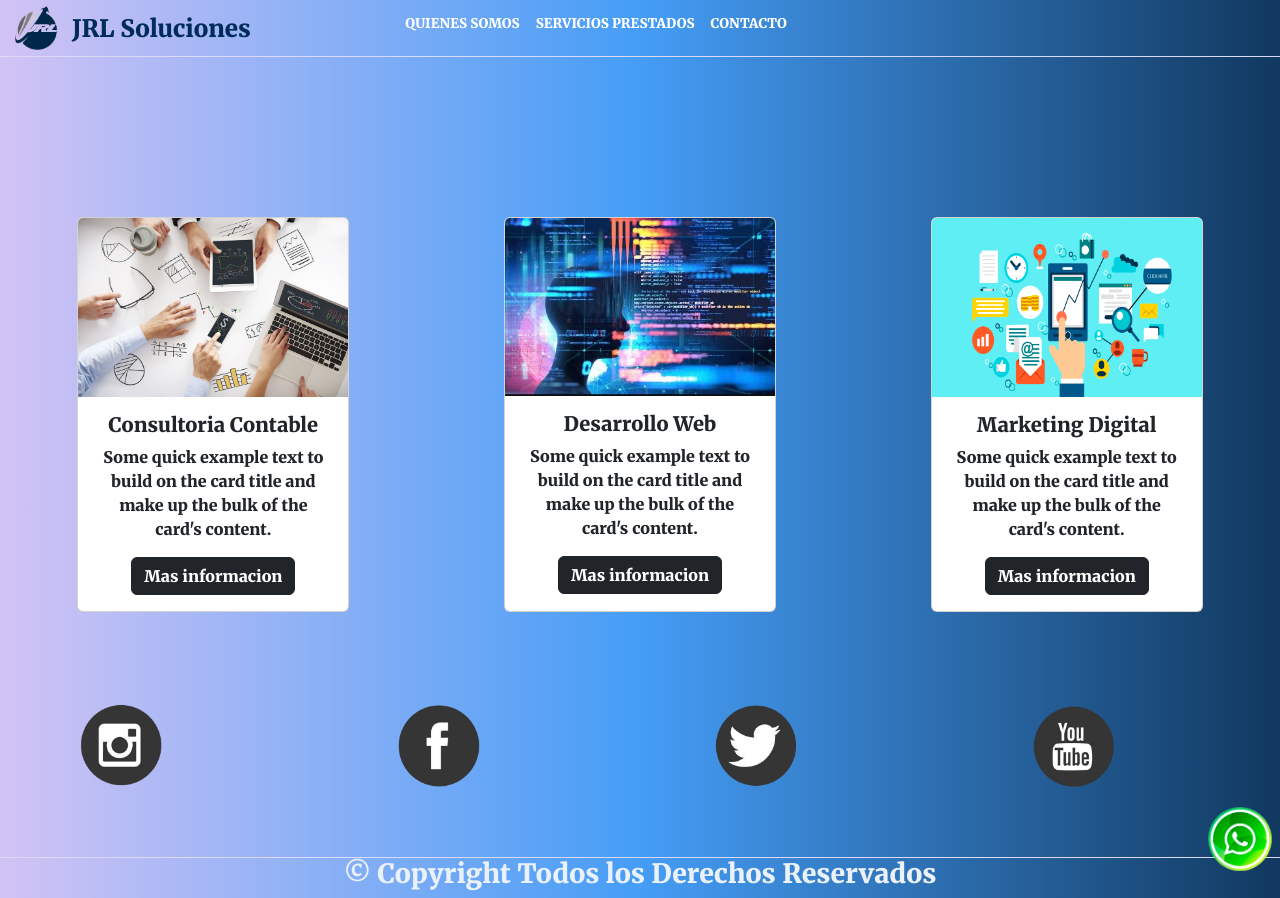
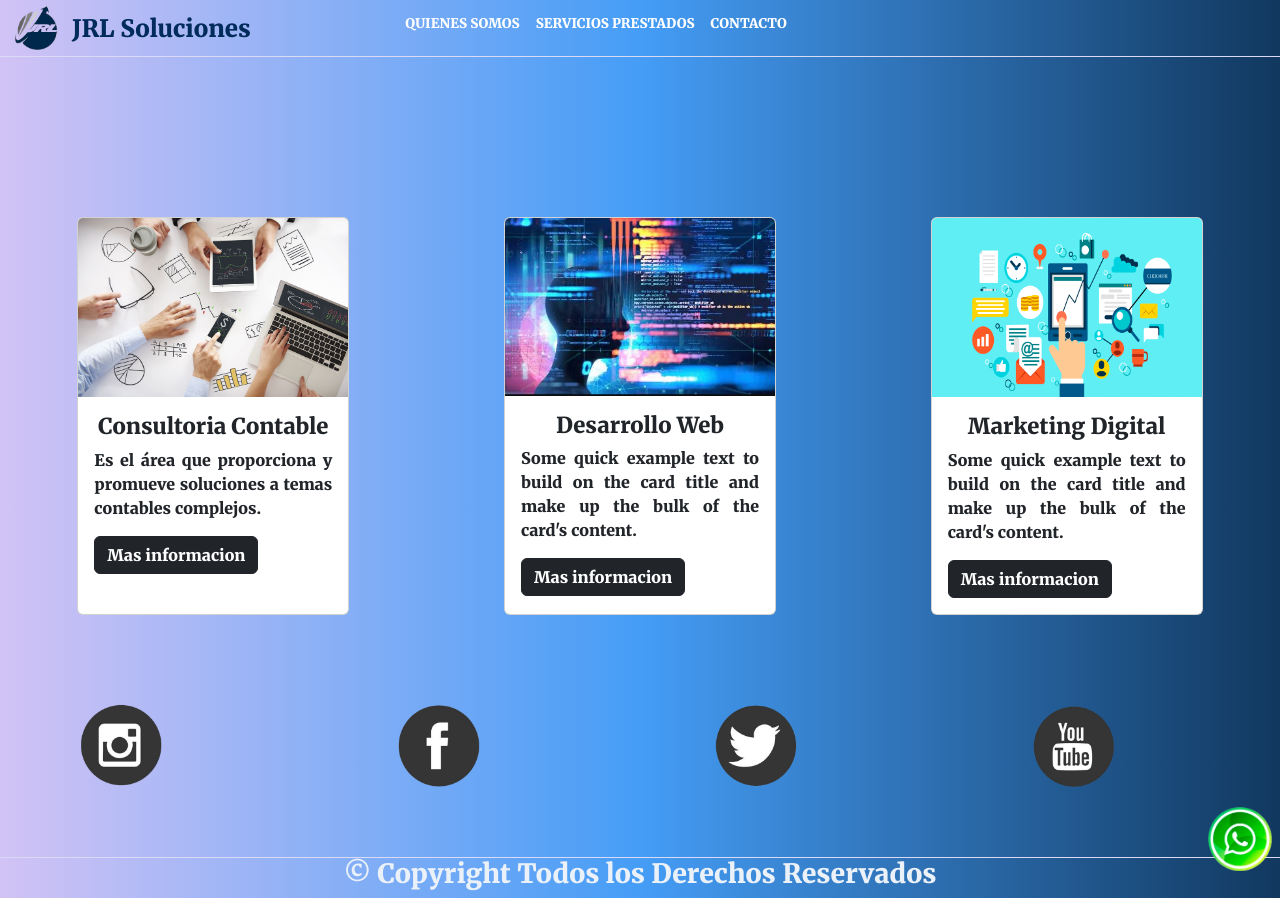
Before and after one commit to happycripto/jrl_soluciones, a website: page pages/intro_servicios.html in a window 1280 px wide. Drawn offline with nearby package versions, Linux system fonts and the light colour scheme.

Commit message:
primera subida con errores despues de 1 semana enfermo veo algunos errores que no estaban antes

```diff
--- a/pages/intro_servicios.html
+++ b/pages/intro_servicios.html
@@ -93,15 +93,15 @@
                 <div class="card" style="width: 17rem;">
                     <img src="../img/img_consultoria.jpg" class="card-img-top" alt="Imagen de un equipo administravitivo trabajando">
                     <div class="card-body">
-                        <h5 class="card-title">Consultoria Contable</h5>
-                        <p class="card-text">Some quick example text to build on the card title and make up the bulk of the card's content.</p>
+                        <h3 class="card-title">Consultoria Contable</h3>
+                        <p class="card-text">Es el área que proporciona y promueve soluciones a temas contables complejos.</p>
                         <a href="../pages/servicios.html" class="btn btn-dark">Mas informacion</a>
                     </div>
                 </div>
                 <div class="card" style="width: 17rem;">
                     <img src="../img/img_innovacion_it.jpeg" class="card-img-top" alt="Imagen de un equipo administravitivo trabajando">
                     <div class="card-body">
-                        <h5 class="card-title">Desarrollo Web</h5>
+                        <h3 class="card-title">Desarrollo Web</h3>
                         <p class="card-text">Some quick example text to build on the card title and make up the bulk of the card's content.</p>
                         <a href="../pages/servicios.html" class="btn btn-dark">Mas informacion</a>
                     </div>
@@ -109,7 +109,7 @@
                 <div class="card" style="width: 17rem;">
                     <img src="../img/img_marketing_publicidad.png" class="card-img-top" alt="Imagen de un equipo administravitivo trabajando">
                     <div class="card-body">
-                        <h5 class="card-title">Marketing Digital</h5>
+                        <h3 class="card-title">Marketing Digital</h3>
                         <p class="card-text">Some quick example text to build on the card title and make up the bulk of the card's content.</p>
                         <a href="../pages/servicios.html" class="btn btn-dark">Mas informacion</a>
                     </div>
--- a/sass/segundarios/_intro_servicios.scss
+++ b/sass/segundarios/_intro_servicios.scss
@@ -3,17 +3,19 @@
 //nestin//
 /*estilos de tarjetas*/
 .mainTarjetas{
-    justify-content:space-around;
     .tarjetas{
         display: flex;
         flex-direction: row;
         justify-content:space-around;
         flex-wrap: wrap;
             .card{
-                display: flex;
-                margin-top: 10rem;
-                margin-bottom: 5rem;
-                text-align: center;
+                .card-title{
+                    font-size: 16.5pt;
+                    text-align: center;
+                }
+                .card-text{
+                    text-align: justify;
+                }
             }
     }
 }
--- a/sass/segundarios/_queries.scss
+++ b/sass/segundarios/_queries.scss
@@ -3,7 +3,6 @@
     body{
     min-height:100vh;
     width: 100%;
-    overflow-x: hidden;
         header{
             div{
                 /*Logo y titulo*/
@@ -30,9 +29,9 @@
                 /*menu servicios con bootstrap*/
                 .menu{
                     .menu-hamburguesa{
-                        margin-left: 13rem;
                         top: 0;
                         position: absolute;
+                        right: 10px;
                         button{
                             .navbar-toggler-icon{
                                 filter: brightness(0) invert(1);
@@ -273,10 +272,8 @@
         .mainTarjetas{
             .tarjetas{
                 .card{
-                    display: flex;
                     margin-top: 2rem;
                     margin-bottom: 1rem;
-                    text-align: center;
                 }
             }
         }
@@ -306,7 +303,6 @@
     body{
         min-height:100vh;
         width: 100%;
-        overflow-x: hidden;
             header{
                 div{
                     /*Logo y titulo*/
@@ -395,16 +391,10 @@
             .mainTarjetas{
                 overflow-x: hidden;
                 .tarjetas{
-                    display: flex;
-                    flex-direction: row;
-                    justify-content:center;
-                    flex-wrap: wrap;
                     .card{
-                        display: flex;
                         margin-top: 2rem;
                         margin-bottom: 0rem;
                         margin-left: 2rem;
-                        text-align: center;
                     }
                 }
             }
@@ -534,12 +524,10 @@
         .mainTarjetas{
             .tarjetas{
                 .card{
-                    display: flex;
                     margin-top: 10rem;
                     margin-bottom: 5rem;
-                    text-align: center;
                 }
-        }
+            }
             .social{
                 ul{
                     display: flex;
```
Also changed, not shown: css/style.css, sass/utilities/_animaciones.scss (deleted).
